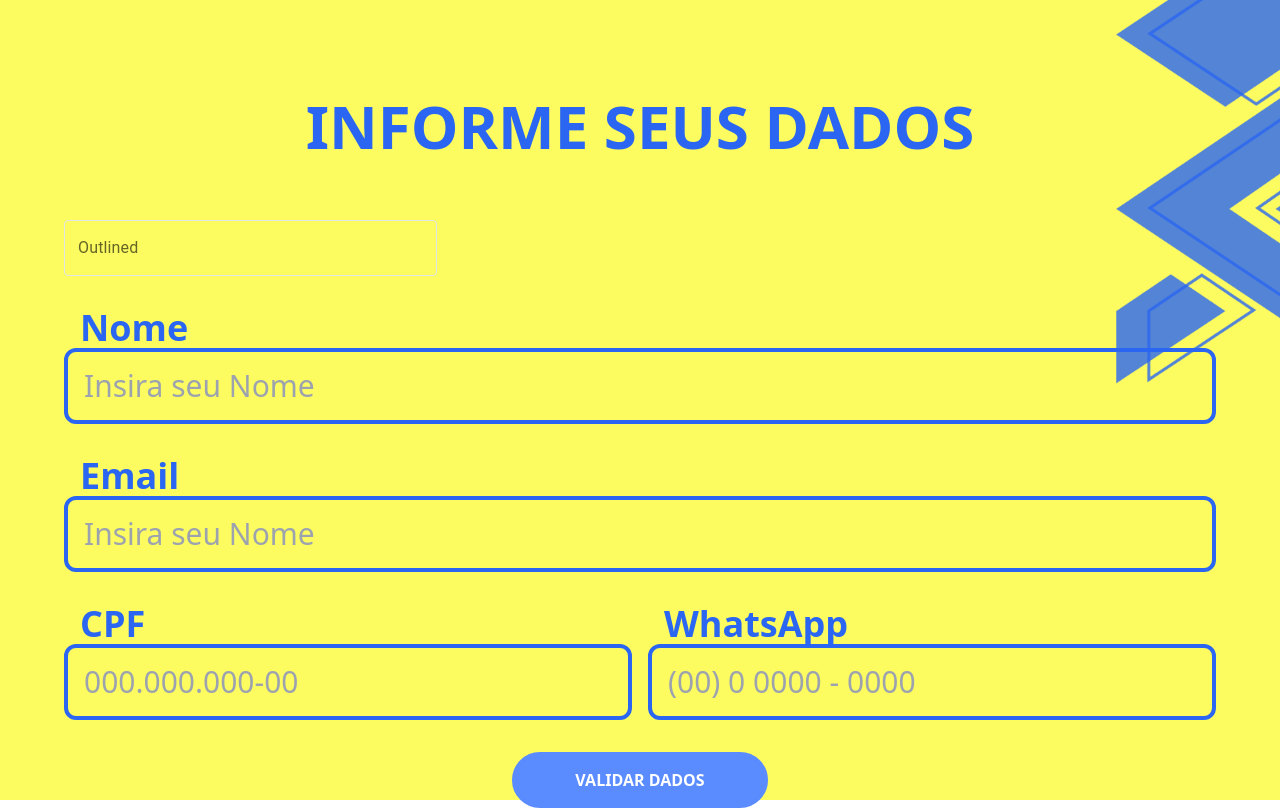
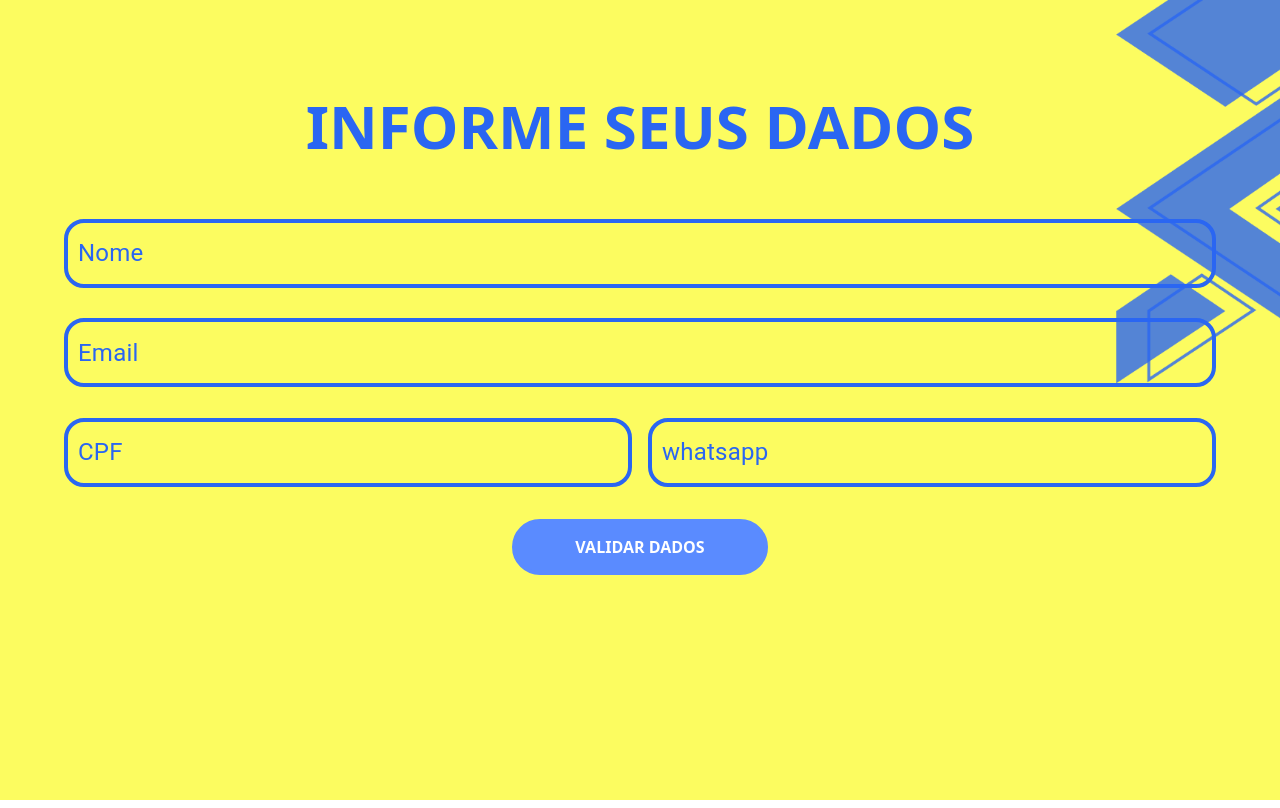
Before and after one commit to GeorgiaCarin/bb_totem_conta, a React (Vite) app: page / in a window 1280 px wide. Built offline with nearby package versions, Linux system fonts and the light colour scheme; the HTML template or start-up script is replaced by a standard one.

Commit message:
api inserida

```diff
--- a/package.json
+++ b/package.json
@@ -20,7 +20,9 @@
     "@mui/material": "^5.16.0",
     "@mui/styled-engine-sc": "^6.0.0-alpha.18",
     "@mui/x-date-pickers": "^7.9.0",
+    "axios": "^1.7.3",
     "framer-motion": "^11.2.12",
+
     "react": "^18.3.1",
     "react-dom": "^18.3.1",
     "react-hook-form": "^7.52.2",
--- /dev/null
+++ b/src/api/contabb.js
@@ -0,0 +1,9 @@
+import axios from "axios"
+
+
+export default axios.create({
+    baseURL: "http://10.1.11.12:8081/swagger/index.html",
+    headers: {
+        X-API-KEY: ''
+    }
+})
--- a/src/components/input/index.tsx
+++ b/src/components/input/index.tsx
@@ -4,7 +4,11 @@ import { outlinedInputClasses } from '@mui/material/OutlinedInput';
 import Box from '@mui/material/Box';
 import { createTheme, ThemeProvider, Theme, useTheme } from '@mui/material/styles';
 
-const customTheme = (outerTheme: Theme) =>
+type props = {
+  label: string
+  register: string
+}
+export const customTheme = (outerTheme: Theme) =>
   createTheme({
     palette: {
       mode: outerTheme.palette.mode,
@@ -13,11 +17,15 @@ const customTheme = (outerTheme: Theme) =>
       MuiTextField: {
         styleOverrides: {
           root: {
-            '--TextField-brandBorderColor': '#E0E3E7',
-            '--TextField-brandBorderHoverColor': '#B2BAC2',
-            '--TextField-brandBorderFocusedColor': '#6F7E8C',
-            '& label.Mui-focused': {
-              color: 'var(--TextField-brandBorderFocusedColor)',
+            '--TextField-brandBorderColor': '#2A66F2',
+            '--TextField-brandBorderHoverColor': '#2A66F2',
+            '--TextField-brandBorderFocusedColor': '#2A66F2',
+            '& label': {
+              color: '#2A66F2',
+              fontSize: '24px'
+
+
+
 
             },
           },
@@ -26,67 +34,39 @@ const customTheme = (outerTheme: Theme) =>
       MuiOutlinedInput: {
         styleOverrides: {
           notchedOutline: {
-            borderColor: 'var(--TextField-brandBorderColor)',
+            borderColor: ' #2A66F2',
+            borderWidth: '4px',
+            borderRadius: '20px'
           },
           root: {
             [`&:hover .${outlinedInputClasses.notchedOutline}`]: {
-              borderColor: 'var(--TextField-brandBorderHoverColor)',
+              borderColor: ' #5A8BFF',
+              borderWidth: '4px',
+              borderRadius: '20px'
 
             },
             [`&.Mui-focused .${outlinedInputClasses.notchedOutline}`]: {
-              borderColor: 'var(--TextField-brandBorderFocusedColor)',
+              borderColor: ' #2A66F2',
+              borderWidth: '4px',
+              borderRadius: '20px',
+              fontSize: "22px",
+              margin: ''
             },
           },
         },
       },
-      MuiFilledInput: {
+      MuiInputBase: {
         styleOverrides: {
-          root: {
-            '&::before, &::after': {
-              borderBottom: '4px solid var(--TextField-brandBorderColor)',
-            },
-            '&:hover:not(.Mui-disabled, .Mui-error):before': {
-              borderBottom: '4px solid var(--TextField-brandBorderHoverColor)',
-            },
-            '&.Mui-focused:after': {
-              borderBottom: '4px solid var(--TextField-brandBorderFocusedColor)',
-            },
+          input: {
+            fontSize: '24px', // Ajuste o tamanho da fonte aqui
           },
+          adornedStart: {
+
+          }
         },
       },
-      MuiInput: {
-        styleOverrides: {
-          root: {
-            '&::before': {
-              borderBottom: '4px solid var(--TextField-brandBorderColor)',
-            },
-            '&:hover:not(.Mui-disabled, .Mui-error):before': {
-              borderBottom: '4px solid var(--TextField-brandBorderHoverColor)',
-            },
-            '&.Mui-focused:after': {
-              borderBottom: '4px solid var(--TextField-brandBorderFocusedColor)',
-            },
-          },
-        },
-      },
+
+
+
     },
   });
-
-export const Input = () => {
-  const outerTheme = useTheme();
-
-  return (
-    <Box
-      sx={{
-        display: 'grid',
-        gridTemplateColumns: { sm: '1fr 1fr 1fr' },
-        gap: 2,
-      }}
-    >
-      <ThemeProvider theme={customTheme(outerTheme)}>
-        <TextField label="Outlined" />
-
-      </ThemeProvider>
-    </Box>
-  );
-}
--- a/src/sections/totem/step_three/index.tsx
+++ b/src/sections/totem/step_three/index.tsx
@@ -4,11 +4,11 @@ import { Menu } from '../../../components/menu'
 import '../../../index.css'
 
 import { Controller, useForm } from 'react-hook-form'
-
+import { Box, TextField } from '@mui/material'
 import {z} from 'zod'
 import {zodResolver} from '@hookform/resolvers/zod'
-
-import { Input } from '../../../components/input'
+import {  ThemeProvider, Theme, useTheme } from '@mui/material/styles';
+import {  customTheme } from '../../../components/input'
 
 
 
@@ -18,16 +18,17 @@ type props = {
 }
 const dataSchema = z.object({
         nome: z.string(),
-        cpf: z.number({ errorMap: () => ({ message: "CPF inválido" }) }).min(14,'CPF inválido'),
+        email: z.string(),
+        cpf: z.string(),
         whatsapp: z.string()
 
     })
 export const StepThree = ({setSection, section}:props) => {
 
-
+    const outerTheme = useTheme();
     type FormData = z.infer<typeof dataSchema>;
 
-    const {register, handleSubmit, formState: {errors}} = useForm<FormData>({
+    const {register,control, handleSubmit, formState: {errors}} = useForm<FormData>({
         resolver: zodResolver(dataSchema)
     })
     const onSubmit = (data:FormData) => console.log(data.cpf)
@@ -38,24 +39,28 @@ export const StepThree = ({setSection, section}:props) => {
             <h1 className=' text-bb-blue uppercase text-6xl font-semibold text-center mt-8' >Informe seus dados</h1>
             <div className=' flex flex-col flex-1 gap-8 mt-8'>
             <form onSubmit={handleSubmit(onSubmit)} className=' flex flex-col flex-1 gap-8 mt-4'>
-                <Input />
+
                 <div className={`flex flex-col gap-0 text-bb-blue font-medium text-xl`}>
-                    <label className="ml-4 font-semibold text-4xl" htmlFor="">Nome</label>
-                    <input  className="p-4 text-white border-4 bg-transparent text-3xl border-bb-blue rounded-xl" placeholder="Insira seu Nome" type="text" {...register('nome')}/>
+
+                    <ThemeProvider theme={customTheme(outerTheme)}>
+                        <TextField label="Nome" {...register("nome")}  />
+                    </ThemeProvider>
                 </div>
                 <div className={`flex flex-col gap-0 text-bb-blue font-medium text-xl`}>
-                    <label className="ml-4 font-semibold text-4xl" htmlFor="">Email</label>
-                    <input  className="p-4  text-white border-4 bg-transparent text-3xl border-bb-blue rounded-xl" placeholder="Insira seu Nome" type="text" {...register('nome')}/>
+                    <ThemeProvider theme={customTheme(outerTheme)}>
+                        <TextField label="Email" {...register("email")} />
+                    </ThemeProvider>
                 </div>
                 <div className='flex gap-4 flex-col lg:flex-row '>
                     <div className={`flex flex-col flex-1 uppercase gap-0 text-bb-blue font-medium text-xl`}>
-                        <label className="ml-4 font-semibold text-4xl" htmlFor="">CPF</label>
-
-                        <input className="p-4  text-white bg-transparent border-4 text-3xl border-bb-blue rounded-xl"  placeholder="000.000.000-00" type="text" {...register('cpf')}/>
+                        <ThemeProvider theme={customTheme(outerTheme)}>
+                            <TextField label="CPF" {...register("cpf")} />
+                        </ThemeProvider>
                     </div>
                     <div className={`flex flex-col flex-1 gap-0 text-bb-blue font-medium text-xl`}>
-                        <label className="ml-4 font-semibold text-4xl" htmlFor="">WhatsApp</label>
-                        <input required className="p-4 bg-transparent border-4 text-3xl border-bb-blue rounded-xl" placeholder='(00) 0 0000 - 0000' type="text" {...register('whatsapp')}/>
+                        <ThemeProvider theme={customTheme(outerTheme)}>
+                            <TextField label="whatsapp" {...register("whatsapp")} />
+                        </ThemeProvider>
 
                     </div>
 
```
Also changed, not shown: 1 other file (tests, documents, lock files or other folders).
